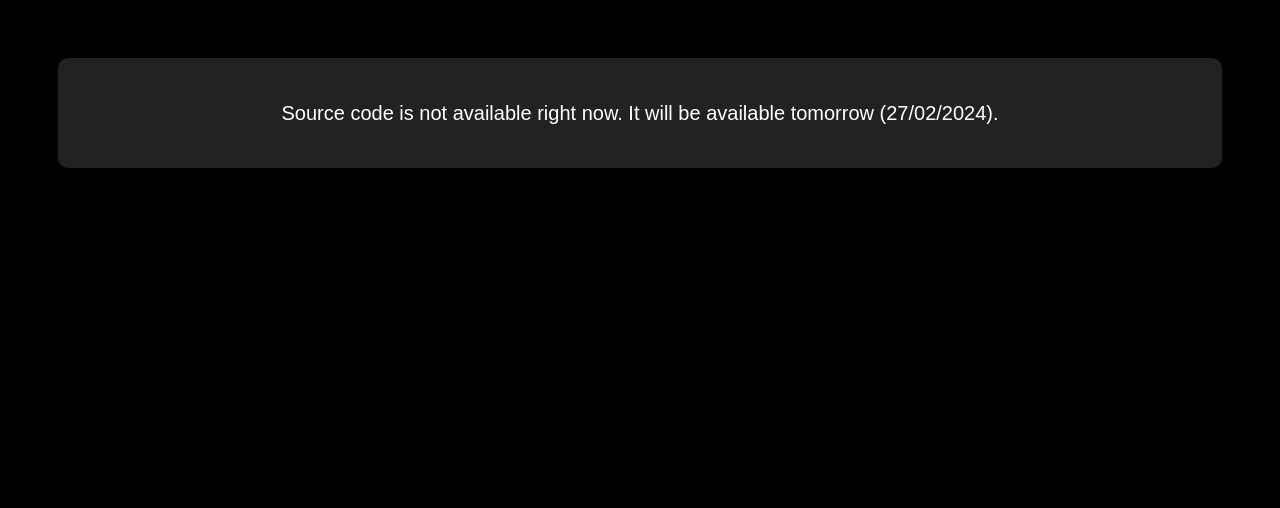
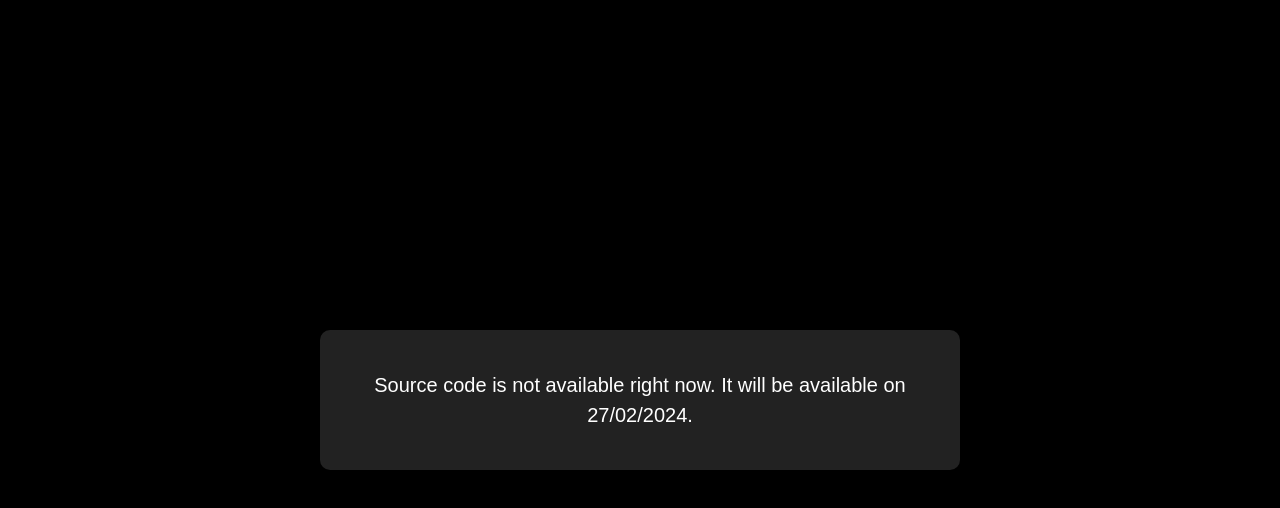
Before and after one commit to MIbnEKhalid/Quiz-Game-Cpp-CLI, a plain HTML site: page index.html in a window 1280 px wide. Drawn offline with Linux system fonts and the light colour scheme.

Commit message:
Update index.html

```diff
--- a/index.html
+++ b/index.html
@@ -12,11 +12,18 @@
             text-align: center;
             padding: 50px;
         }
-        .container {
-            background-color: #222;
-            border-radius: 10px;
-            padding: 20px;
-        }
+.container {
+    background-color: #222;
+    border-radius: 10px;
+    padding: 20px;
+    max-width: 600px; /* Adjust the maximum width as needed */
+    margin: 0 auto;
+    position: absolute;
+    top: 50%;
+    left: 50%;
+    transform: translate(-50%, -50%);
+}
+
         p {
             font-size: 20px;
             line-height: 1.5;
@@ -25,7 +32,7 @@
 </head>
 <body>
     <div class="container">
-        <p>Source code is not available right now. It will be available tomorrow (27/02/2024).</p>
+        <p>Source code is not available right now. It will be available on 27/02/2024.</p>
     </div>
 </body>
 </html>
```
